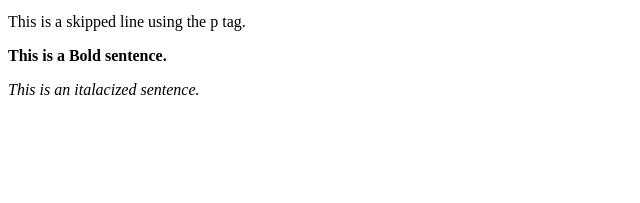
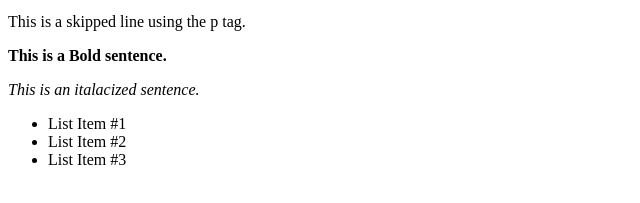
Before and after one commit to duvalleblanc/git_test, a plain HTML site: page html-boilerplate/index.html in a window 1280 px wide. Shown: the part 101-304 px from the top of the page, without its empty margins (0-640 px from the left). Drawn offline with Linux system fonts and the light colour scheme.

Commit message:
Added <ul>

```diff
--- a/html-boilerplate/index.html
+++ b/html-boilerplate/index.html
@@ -29,7 +29,15 @@
 
                     <p><em> This is an italacized sentence.</em></p>
                 </p>
+               <p>
+                    <ul>
 
+                        <li>List Item #1</li>
+                        <li>List Item #2</li>
+                        <li>List Item #3</li>
+
+                   </ul>
+                </p>
 
             </body>
 
```
